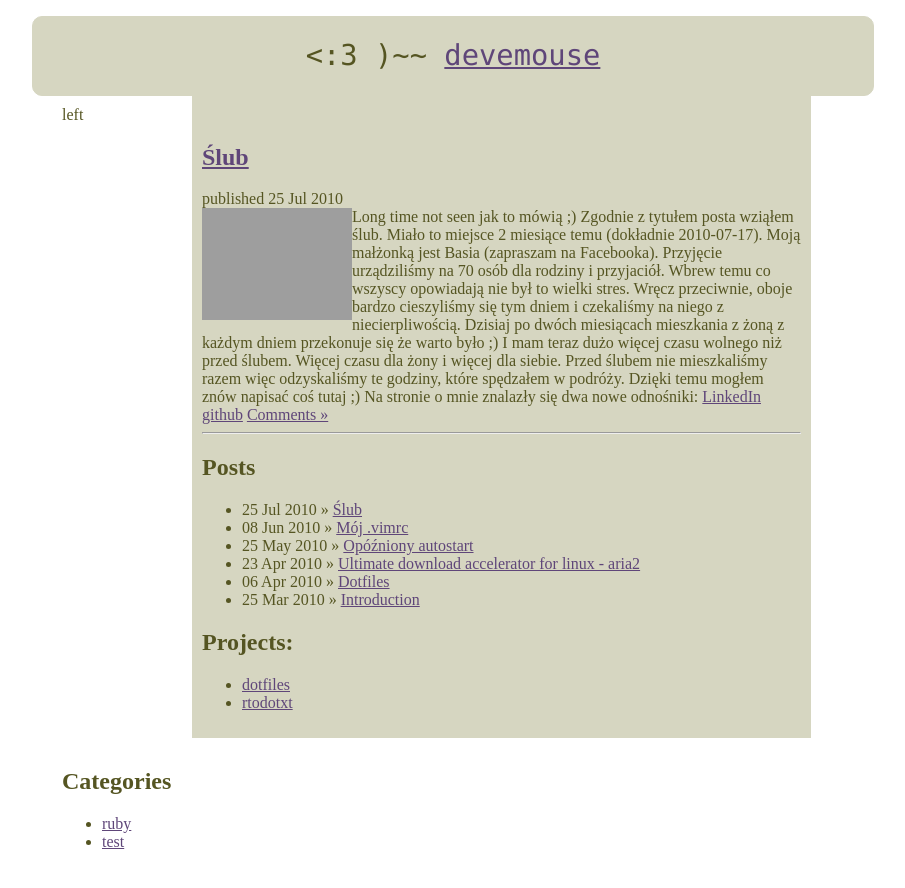
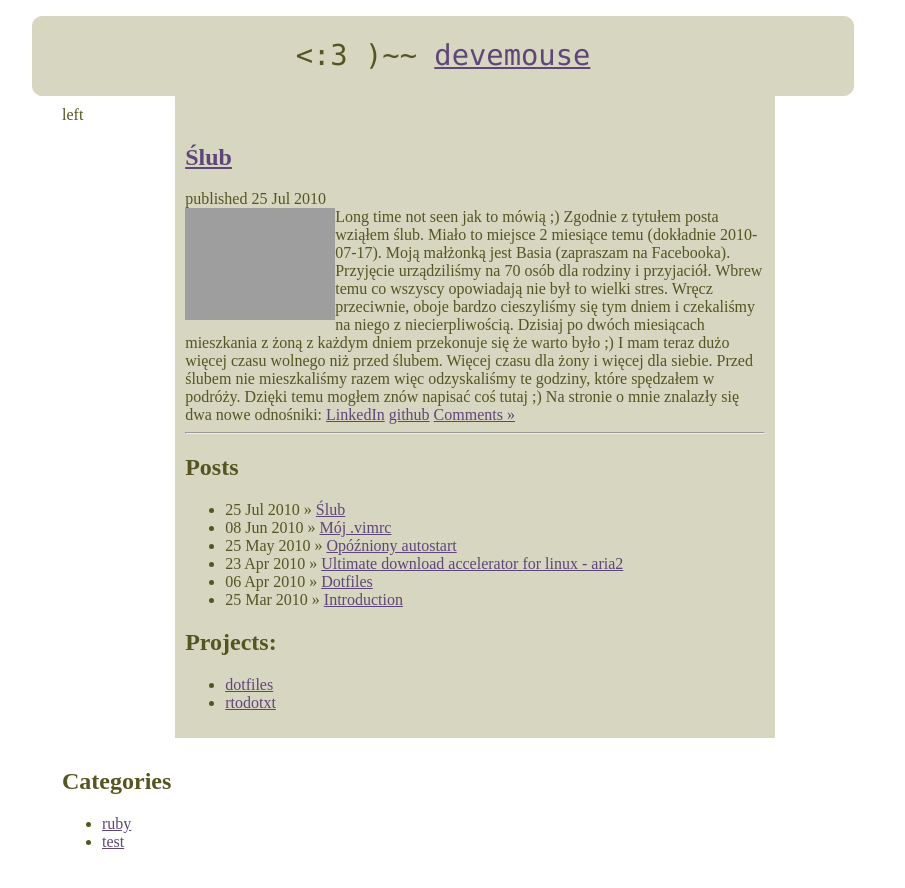
Before and after one commit to devemouse/devemouse.github.com, a Jekyll site: the page built from index.html, in a window 1280 px wide. Shown: the top 888 px of the page, without its empty margins (182-1087 px from the left). Built offline with Jekyll 4.4.1, drawn with Linux system fonts in a browser that asks for light colours; Markdown is read by kramdown in place of the engine named in the settings; grey boxes are pictures that could not be loaded.

Commit message:
updated widths again

```diff
--- a/css/default.css
+++ b/css/default.css
@@ -20,6 +20,9 @@ div.title {
    border: 1px solid #D6D6C1;
    -webkit-border-radius: 10px;
    -moz-border-radius: 10px;
+
+   min-width:800px;
+   width:65%
 }
 
 img.alignleft
@@ -36,13 +39,13 @@ img.alignleft
 }
 
 .container .left,.right {
-   min-width:100px;
+   min-width:80px;
    width:10%;
 }
 
 .container .center {
    background: #D6D6C1;
-   min-width:599px;
+   min-width:580px;
    width:44%
 }
 
```
